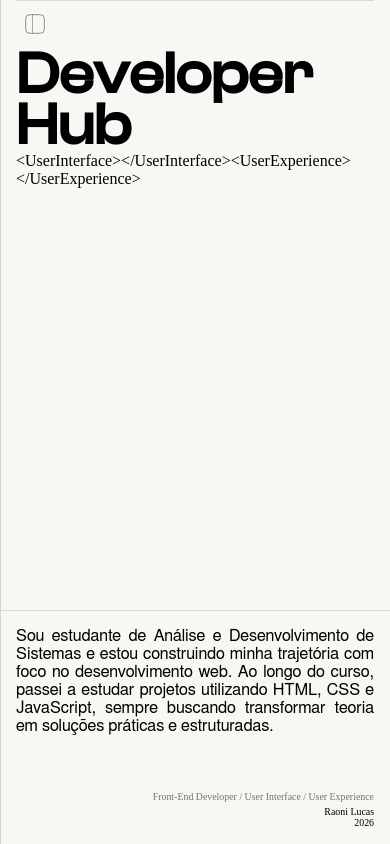
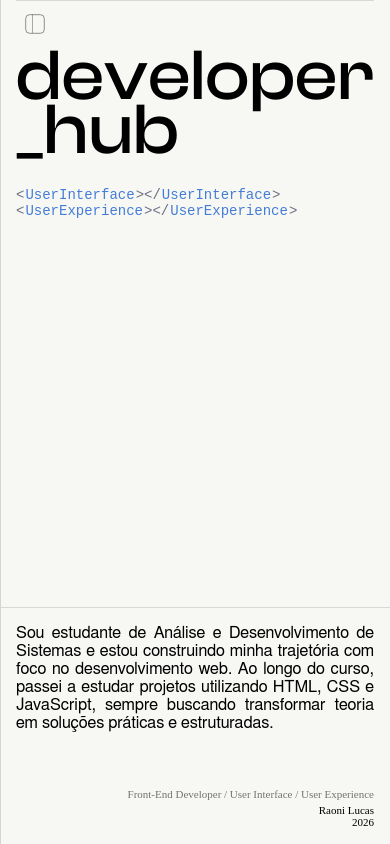
Before and after one commit to RaoniLucas/developer-hub, a React (Vite) app: page / in a window 390 px wide. Built offline with nearby package versions, Linux system fonts and the light colour scheme; a web font is replaced by a local one.

Commit message:
finalizando estilização de título

```diff
--- a/src/components/Sections/HeroSection/HeroSection.css
+++ b/src/components/Sections/HeroSection/HeroSection.css
@@ -7,7 +7,7 @@
    MAIN / LAYOUT
    ============================================================ */
 
-.interfaces {
+/*.interfaces {
     display: flex;
     flex-direction: column;
     align-items: space-between;
@@ -18,6 +18,16 @@
     scroll-snap-align: start;
     scroll-snap-stop: always;
     overflow-y: auto;
+}*/
+
+.interfaces {
+    display: flex;
+    flex-direction: column;
+    height: 100%;
+    scroll-snap-align: start;
+    scroll-snap-stop: always;
+    overflow-y: auto;
+    overflow-x: hidden; /* <-- adicione isso */
 }
 
 /* ============================================================
@@ -32,22 +42,51 @@
     flex-direction: column;
     align-items: flex-start;
     min-height: 0;
+    gap: 30px;
 }
 
 /* ============================================================
    TITLE
    ============================================================ */
 
+/*
 .interfaces__title {
-    /*width: 100%;*/
-    font-size: 15vw;
     margin: 0;
     display: flex;
-    align-items: center;
     flex-direction: column;
     flex-shrink: 0;
     font-family: "ClashDisplay-Medium", sans-serif;
-    line-height: 0.88;
+    font-weight: lighter;
+    line-height: 0.75;
+    -webkit-user-select: none;
+    user-select: none;
+}
+
+.interfaces__title span {
+    display: block;
+    width: fit-content; /* garante que o scrollWidth medido seja o do texto, não do container
+}
+.interfaces__title span:nth-child(1) { font-size: 15vw; }
+.interfaces__title span:nth-child(2) { font-size: 15vw; }
+*/
+
+/*.interfaces__title span:first-child {
+    text-align: center;
+}
+
+.interfaces__title span:last-child {
+    text-align: right;
+}*/
+
+.interfaces__title {
+    margin: 0;
+    display: flex;
+    flex-direction: column;
+    flex-shrink: 0;
+    font-family: "ClashDisplay-Medium", sans-serif;
+    font-weight: lighter;
+    line-height: 0.75;
+    width: 100%;
     -webkit-user-select: none;
     user-select: none;
 }
@@ -55,14 +94,7 @@
 .interfaces__title span {
     display: block;
     white-space: nowrap;
-}
-
-.interfaces__title span:first-child {
-    align-self: center;
-}
-
-.interfaces__title span:last-child {
-    align-self: flex-end; /* HUB na direita */
+    width: fit-content;
 }
 
 /* ============================================================
@@ -108,7 +140,7 @@ body.dark .interfaces__wrapper {
 }
 
 .interfaces__role {
-    font-size: 11px;
+    font-size: clamp(10px, 1.5vw, 14px);
     color: #737373;
     margin-bottom: 4px;
 }
@@ -130,7 +162,7 @@ body.dark .interfaces__wrapper {
 @media screen and (max-width: 558px) {
     .interfaces__role,
     .name {
-        font-size: calc(6px + 1vw);
+        font-size: clamp(11px, 1.8vw, 14px);
     }
 }
 
@@ -145,7 +177,7 @@ body.dark .interfaces__wrapper {
     margin: 16px;
     font-weight: 400;
     font-family: "FreeSans", sans-serif;
-    font-size: larger;
+    font-size: clamp(15px, 1.2vw, 18px);
     user-select: none;
     display: block;
 }
@@ -181,28 +213,40 @@ body.dark .about__text-wrap {
    CODE LOGO (SVG)
    ============================================================ */
 
-.code-logo {
-    width: 100%;
-    height: auto;
-    display: block;
+/* Cores exatas do VS Code One Dark Pro */
+.tech-tags {
+    gap: 0.75rem;
+    font-family: "Fira Code", "Cascadia Code", monospace;
+    font-size: 1.3rem;
+    border-radius: 6px;
 }
-
-.code {
-    font-family: "JetBrains Mono", "Fira Code", monospace;
-    font-size: clamp(18px, 6vw, 48px);
-    font-weight: 500;
+@media screen and (max-width: 720px) {
+    .tech-tags {
+        gap: 0.75rem;
+        font-size: 0.875rem;
+    }
 }
-
-@media (min-width: 600px) {
-    .code {
-        font-size: clamp(36px, 6vw, 56px);
+@media screen and (max-width: 590px) {
+    .tech-tags {
+        gap: 0.75rem;
+        font-size: 0.875rem;
     }
 }
 
-.tag {
-    fill: #cfcfcf;
+.tech-tags__group {
+    display: inline-flex;
+    align-items: center;
+    gap: 0.0625rem;
+    border-radius: 4px;
+    /*padding: 0.1875rem 0.5rem;*/
 }
 
-.text {
-    fill: #4da3ff;
+.tech-tags__bracket {
+    color: #6c7086;
+    font-weight: 300;
 }
+
+.tech-tags__name {
+    color: #437dd7;
+    font-weight: 500;
+}
--- a/src/components/Sections/HeroSection/HeroSection.tsx
+++ b/src/components/Sections/HeroSection/HeroSection.tsx
@@ -1,35 +1,74 @@
+import { useLayoutEffect, useRef } from "react";
 import "./HeroSection.css";
 
+function useFitTextGroup({ minSize = 20, maxSize = 500 } = {}) {
+  const containerRef = useRef(null);
+
+  useLayoutEffect(() => {
+    const container = containerRef.current;
+    if (!container) return;
+
+    const spans = Array.from(container.children);
+    if (spans.length === 0) return;
+
+    const fit = () => {
+      const targetWidth = container.clientWidth;
+      if (targetWidth === 0) return;
+
+      spans.forEach((el) => (el.style.fontSize = `${maxSize}px`));
+      const widths = spans.map((el) => el.scrollWidth);
+      const widestNatural = Math.max(...widths);
+      if (widestNatural === 0) return;
+
+      let newSize = (targetWidth / widestNatural) * maxSize;
+      newSize = Math.min(Math.max(newSize, minSize), maxSize);
+
+      spans.forEach((el) => (el.style.fontSize = `${newSize}px`));
+    };
+
+    fit();
+
+    const resizeObserver = new ResizeObserver(fit);
+    resizeObserver.observe(container);
+
+    if (document.fonts) {
+      document.fonts.ready.then(fit);
+    }
+
+    return () => resizeObserver.disconnect();
+  }, [minSize, maxSize]);
+
+  return containerRef;
+}
+
 export function HeroSection() {
+  const titleRef = useFitTextGroup({ minSize: 24, maxSize: 500 });
+
   return (
     <section className="interfaces">
       <div className="interfaces__wrapper">
-        <h2 className="interfaces__title">
-          Developer
+        <h2 className="interfaces__title" ref={titleRef}>
+          <span>developer</span>
+          <span>_hub</span>
+        </h2>
+        <div className="tech-tags">
+          <span className="tech-tags__group">
+            <span className="tech-tags__bracket">&lt;</span>
+            <span className="tech-tags__name">UserInterface</span>
+            <span className="tech-tags__bracket">&gt;&lt;/</span>
+            <span className="tech-tags__name">UserInterface</span>
+            <span className="tech-tags__bracket">&gt;</span>
+          </span>
           <br />
-          Hub
-        </h2>
-
-        <div>
-          <span>
-            {/*<CodeLogo />*/}
-            <span>&lt;</span>
-            <span>UserInterface</span>
-            <span>&gt;&lt;/</span>
-            <span>UserInterface</span>
-            <span>&gt;</span>
-          </span>
-          <span>
-            {/*<CodeLogo />*/}
-            <span>&lt;</span>
-            <span>UserExperience</span>
-            <span>&gt;&lt;/</span>
-            <span>UserExperience</span>
-            <span>&gt;</span>
+          <span className="tech-tags__group">
+            <span className="tech-tags__bracket">&lt;</span>
+            <span className="tech-tags__name">UserExperience</span>
+            <span className="tech-tags__bracket">&gt;&lt;/</span>
+            <span className="tech-tags__name">UserExperience</span>
+            <span className="tech-tags__bracket">&gt;</span>
           </span>
         </div>
       </div>
-
       <div className="interfaces__wrapper interfaces__wrapper--bottom">
         <p className="about__text-wrap">
           Sou estudante de Análise e Desenvolvimento de Sistemas e estou
--- a/src/styles/styles.css
+++ b/src/styles/styles.css
@@ -14,6 +14,8 @@ html {
     html,
     body {
         height: 100dvh;
+        scrollbar-color: transparent;
+        scrollbar-width: 0%;
     }
 }
 
```
